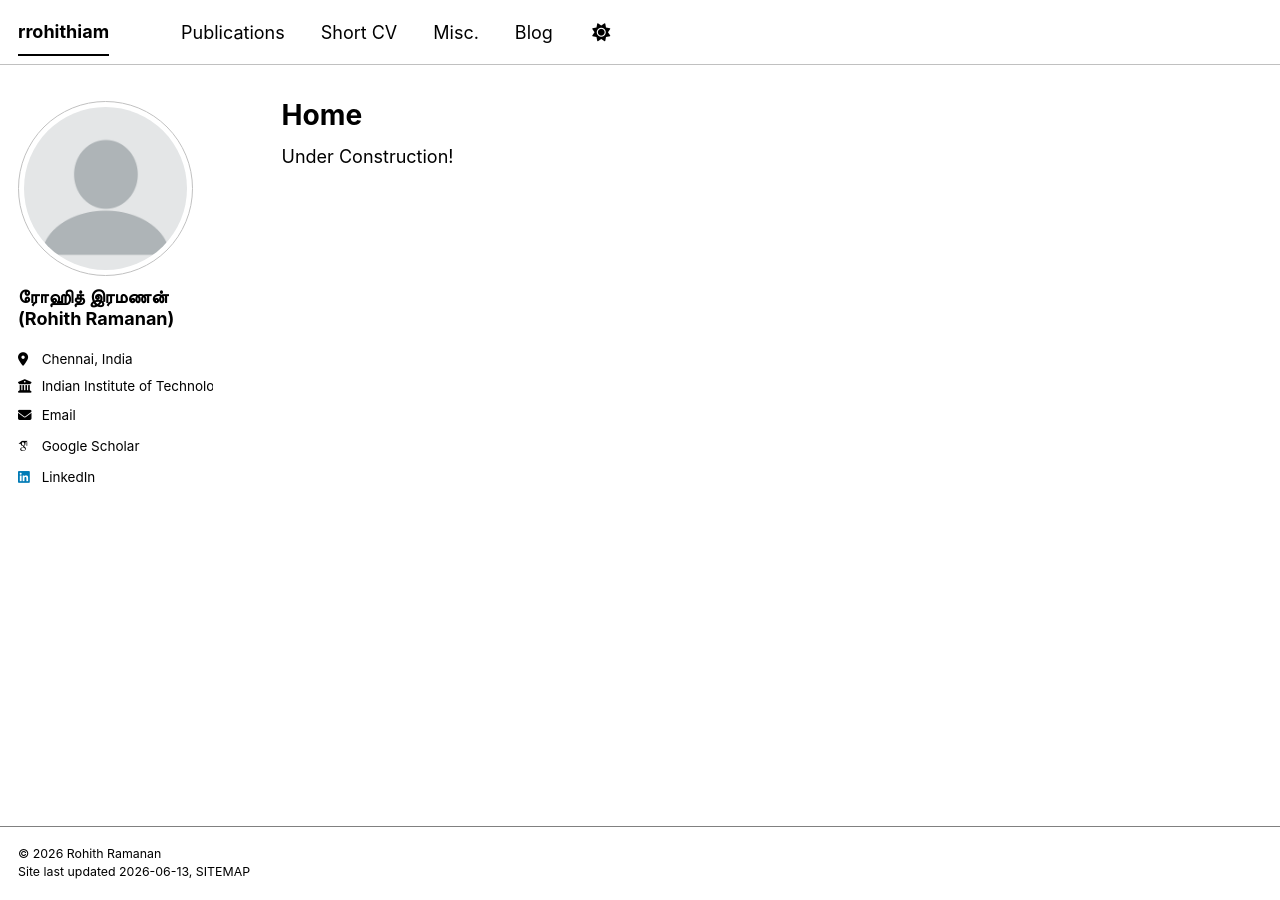
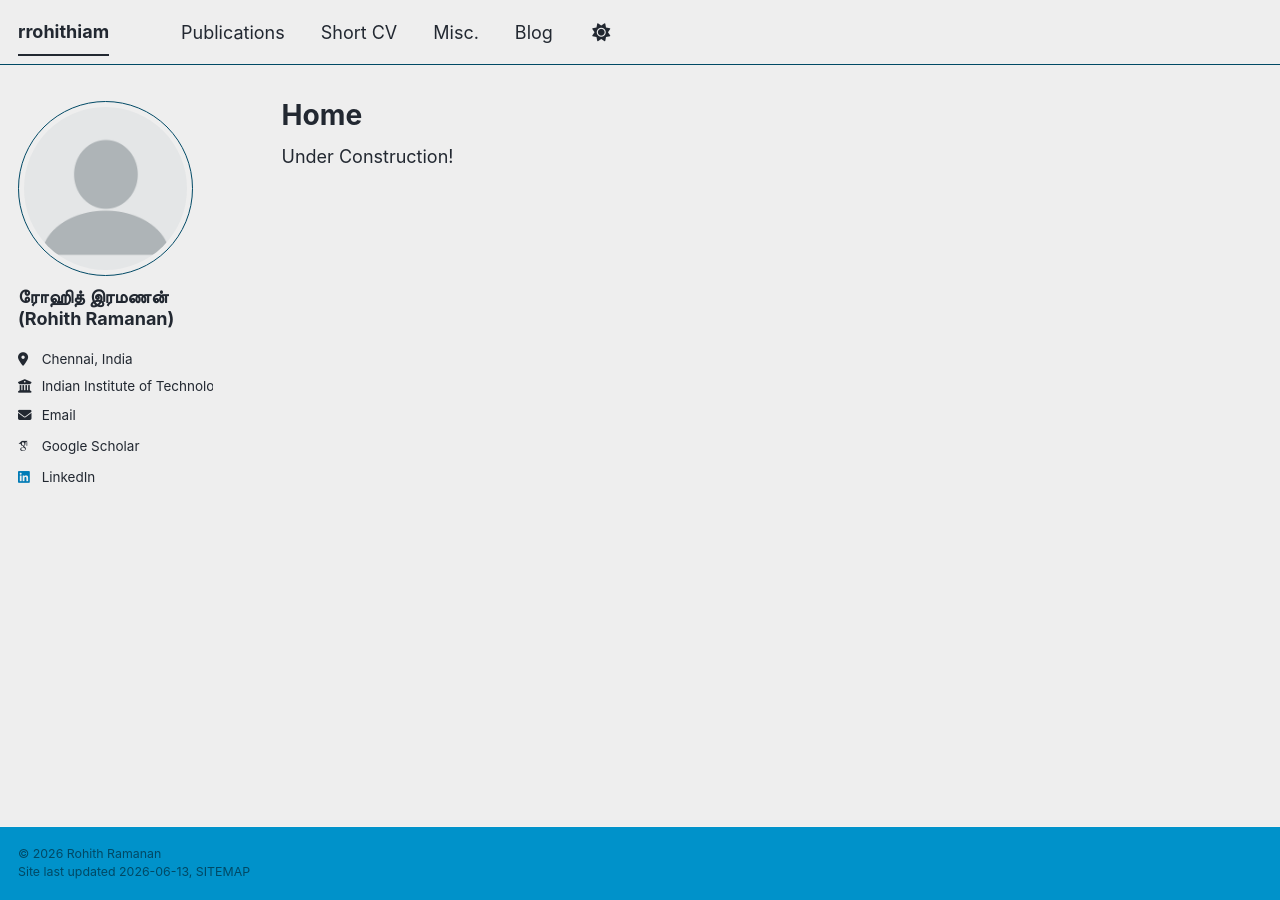
Before and after one commit to rrohithiam/rrohithiam.github.io, a Jekyll site: the page built from _pages/about.md, in a window 1280 px wide. Built offline with Jekyll 4.4.1, drawn with Linux system fonts in a browser that asks for light colours; some web fonts are replaced; a script bundle is joined from its source files by our own code; library files that are not in the unit come from our copies.

Commit message:
few modifications

```diff
--- a/_config.yml
+++ b/_config.yml
@@ -8,7 +8,7 @@
 
 # Basic Site Settings
 locale                   : "en-US"
-site_theme               : "contrast" # The available themes options are "default", "air", "sunrise", "mint", "dirt" and "contrast"
+site_theme               : "air" # The available themes options are "default", "air", "sunrise", "mint", "dirt" and "contrast"
 title                    : "rrohithiam"
 title_separator          : "-"
 name                     : &name "Rohith Ramanan"
```
Also changed, not shown: _publications/preprint-pfd.md (+1 -1 lines).
